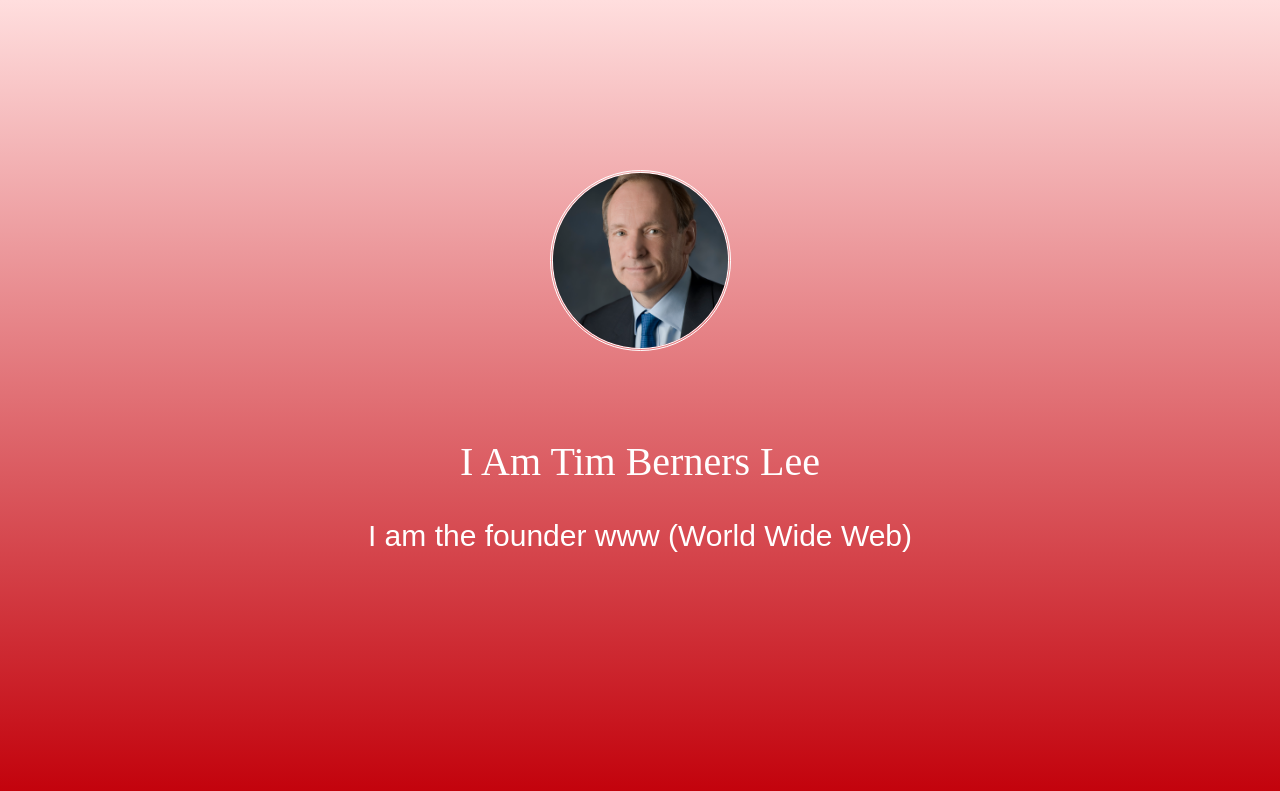
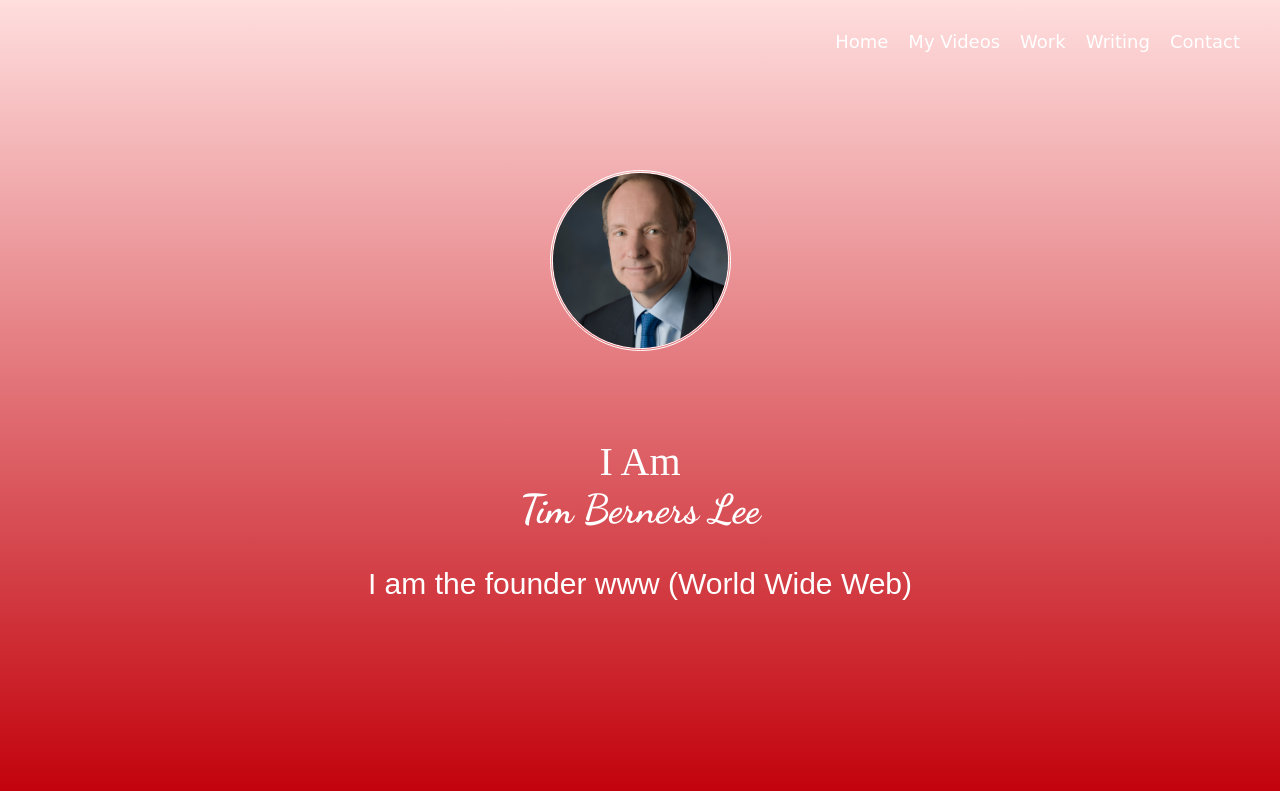
Before and after one commit to Arnab-Subash/STBL, a plain HTML site: page index.html in a window 1280 px wide. Shown: the top 791 px of the page. Drawn offline with Linux system fonts and the light colour scheme.

Commit message:
Add files via upload

```diff
--- a/index.html
+++ b/index.html
@@ -3,12 +3,22 @@
     <head>
     <title>Sir Tim Berners Lee</title>
     <link rel="stylesheet" href="style.css">
+    <link rel="preconnect" href="https://fonts.googleapis.com">
+    <link rel="preconnect" href="https://fonts.gstatic.com" crossorigin>
+    <link href="https://fonts.googleapis.com/css2?family=Dancing+Script:wght@700&display=swap" rel="stylesheet">
 </head>
 
 <body>
+    <ul class="menu">
+        <li class="links">Home</li>
+        <li class="links">My Videos</li>
+        <li class="links">Work</li>
+        <li class="links">Writing</li>
+        <li class="links">Contact</li>
+    </ul>
     <section id="home">
         <img src="STBL.png" class="profile">
-        <h1>I Am Tim Berners Lee</h1>
+        <h1>I Am <br> <span class="name">Tim Berners Lee</span></h1>
         <h2>I am the founder www (World Wide Web)</h2>
     </section>
     <section id="bio">
--- a/style.css
+++ b/style.css
@@ -1,6 +1,6 @@
 body{
     margin: 0;
-    padding-top: 800px;
+    padding-top: 600px;
     text-align: center;
 }
 .profile{
@@ -39,7 +39,8 @@
 #bio{
     padding: 50px;
     text-align: center;
-    background: linear-gradient(#ffdede 0%,#c2000a 100%);
+    background: linear-gradient(#c2000a 40%,#ffdede 100%);
+    height: 600px;
 }
 .line{
     height: 6px;
@@ -53,3 +54,27 @@
     font-size: 20px;
     height: 1.3;
 }
+.name{
+    font-family: 'Dancing Script', cursive;
+}
+.menu{
+    list-style: none;
+    font-family:cursive;
+    position: fixed;
+    top: 10px;
+    right: 30px;
+    z-index: 1;
+    cursor: pointer;
+}
+.links{
+    float: left;
+    color: white;
+    padding-top: 5px;
+    padding-left: 10px;
+    padding-right: 10px;
+    padding-bottom: 5px;
+    font-size: 18px;
+}
+.links:hover{
+    background-color:#ffa3a6;
+}
```
